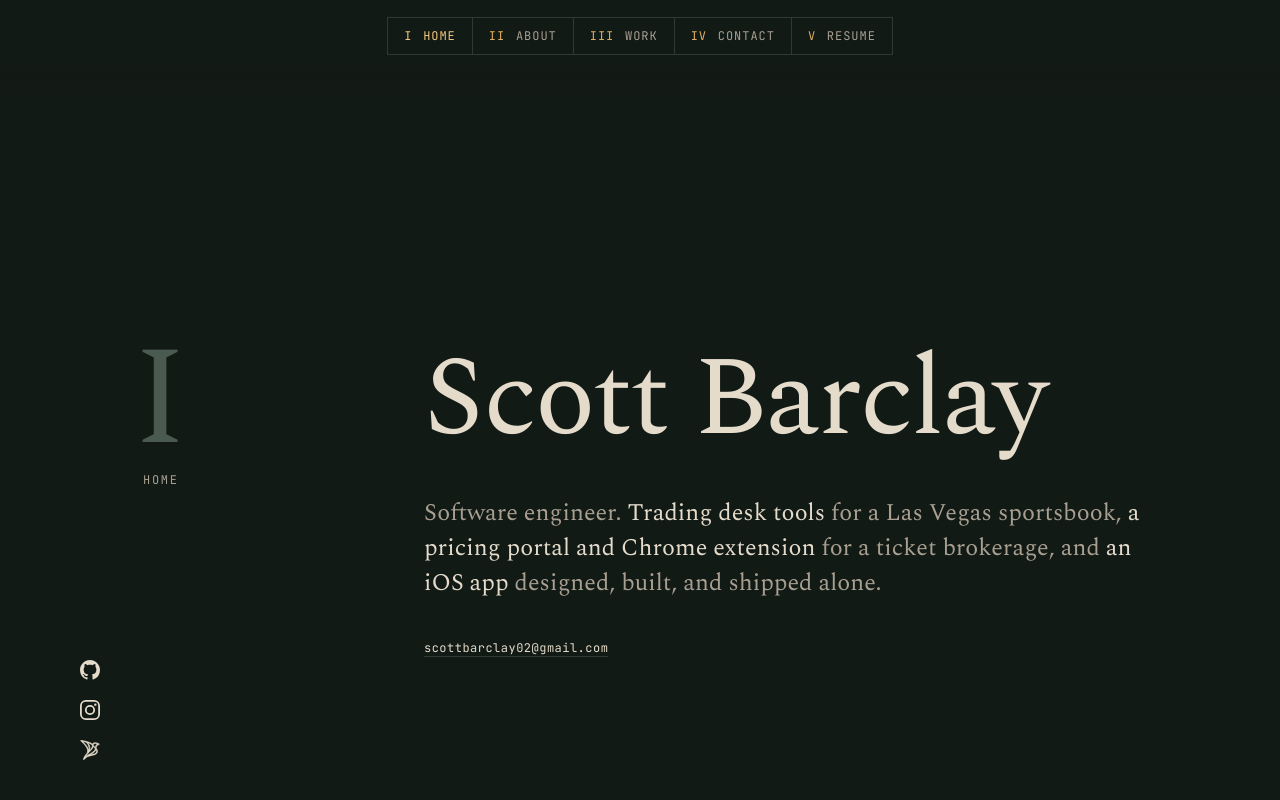
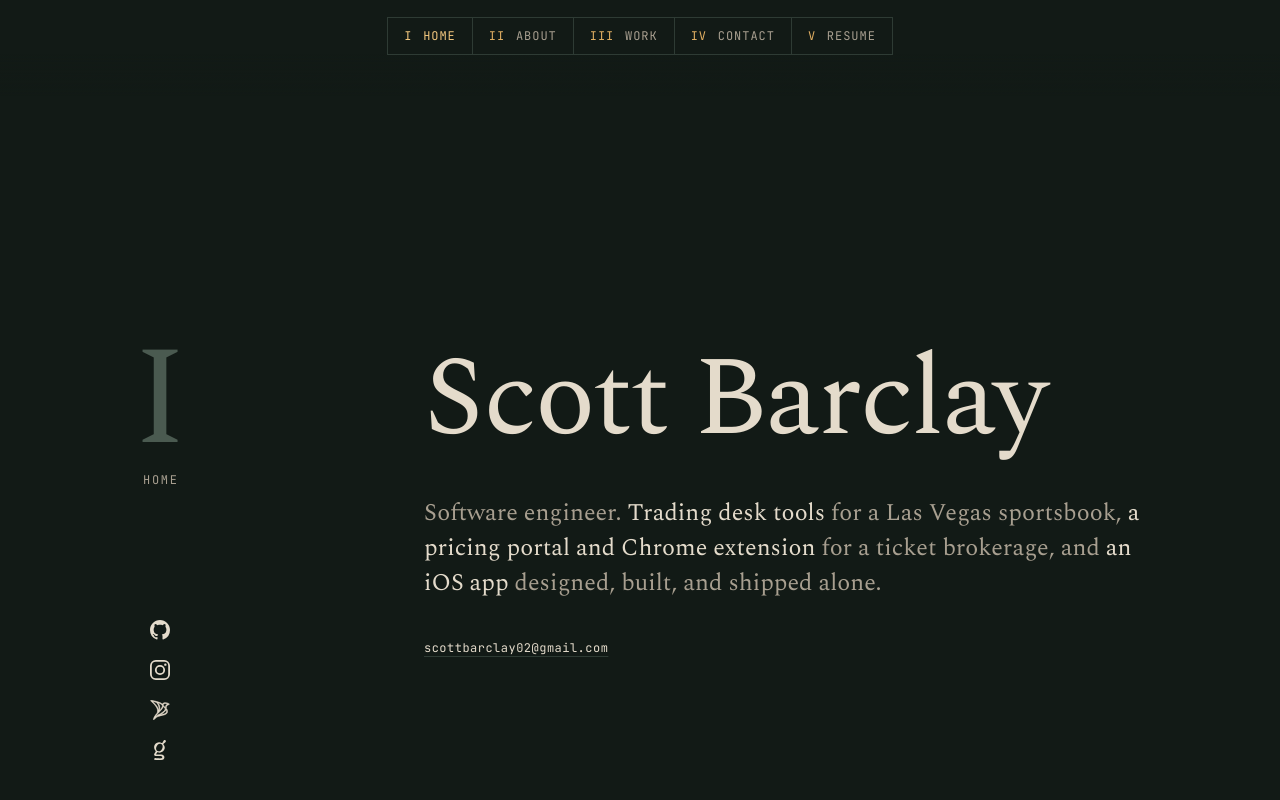
Before and after one commit to sbrcly/portfolio-v4, a Next.js app: page / in a window 1280 px wide. Shown: the top 800 px of the page. Built offline with nearby package versions, Linux system fonts and the light colour scheme.

Commit message:
goodreads, icons on the axis, scroll docked footer icons

```diff
--- a/app/page.module.css
+++ b/app/page.module.css
@@ -53,11 +53,12 @@
   display: none;
 }
 
-/* IV Contact */
+/* IV Contact. No statement: the email opens the measure, 28px under its
+   rule (the measure's own 12px and this margin). */
 
 .contactEmail {
   display: inline-block;
-  margin-top: 24px;
+  margin-top: 16px;
   font-weight: 200;
   font-size: 48px;
   line-height: normal;
@@ -109,7 +110,6 @@
   }
 
   .contactEmail {
-    margin-top: 16px;
     font-size: 26px;
     word-break: break-all;
   }
--- a/app/page.tsx
+++ b/app/page.tsx
@@ -23,7 +23,7 @@ export default function Home() {
   return (
     <>
       <Frame />
-      <Margin chapters={MARGIN} />
+      <Margin chapters={MARGIN} dockFrom="iv" />
       <main id="content">
         <Hero />
 
@@ -110,7 +110,6 @@ export default function Home() {
             numeral="IV"
             label="Contact"
             headingId="h-iv"
-            statement="Email is the only channel."
           >
             <a
               href={`mailto:${EMAIL}`}
--- a/components/chapter-opener/ChapterOpener.tsx
+++ b/components/chapter-opener/ChapterOpener.tsx
@@ -6,7 +6,8 @@ type Props = {
   label: string;
   /** id for the h2; the enclosing section points aria-labelledby at it. */
   headingId: string;
-  statement: string;
+  /** The measure's opening line. Without one it opens with its children. */
+  statement?: string;
   children?: React.ReactNode;
 };
 
@@ -28,7 +29,7 @@ export default function ChapterOpener({
         </h2>
       </div>
       <div className={styles.measure} data-fade="">
-        <p className={styles.statement}>{statement}</p>
+        {statement && <p className={styles.statement}>{statement}</p>}
         {children}
       </div>
     </div>
--- a/components/footer/Footer.tsx
+++ b/components/footer/Footer.tsx
@@ -2,17 +2,51 @@ import { EMAIL, RESUME_HREF } from "@/components/frame/chapters";
 import SocialIcons from "@/components/social/SocialIcons";
 import styles from "./footer.module.css";
 
+const COLOPHON = "Scott Barclay · 2026";
+const RESUME = (
+  <>
+    <span className={styles.numeral}>V</span>&nbsp;Resume
+  </>
+);
+
 export default function Footer() {
   return (
     <footer className={styles.footer}>
-      <span className={styles.colophon}>Scott Barclay · 2026</span>
+      <span className={styles.colophon}>{COLOPHON}</span>
+      {/* From 960px up: where the running margin's icons end the page. */}
+      <span className={styles.slot} />
       <a href={`mailto:${EMAIL}`} className={styles.email}>
         {EMAIL}
       </a>
       <SocialIcons className={styles.social} />
       <a href={RESUME_HREF} className={styles.resume}>
-        <span className={styles.numeral}>V</span>&nbsp;Resume
+        {RESUME}
       </a>
     </footer>
   );
 }
+
+/**
+ * The footer's line again, with nothing in it seen, for the running margin
+ * to pin to the viewport's bottom: exactly where the footer is when the page
+ * can scroll no further. Its children go in the lead, the box that runs from
+ * the line's left edge to the slot's, so a child can be placed on the slot
+ * (left: 100%) without the slot being measured.
+ */
+export function FooterGhost({ children }: { children: React.ReactNode }) {
+  return (
+    <div className={`${styles.footer} ${styles.ghost}`}>
+      <div className={styles.lead}>
+        <span className={styles.unseen} aria-hidden="true">
+          {COLOPHON}
+        </span>
+        {children}
+      </div>
+      <span className={styles.slot} />
+      <div className={`${styles.rest} ${styles.unseen}`} aria-hidden="true">
+        <span>{EMAIL}</span>
+        <span>{RESUME}</span>
+      </div>
+    </div>
+  );
+}
--- a/components/footer/footer.module.css
+++ b/components/footer/footer.module.css
@@ -1,10 +1,13 @@
 .footer {
+  --line-gap: 28px;
+  /* The space under the line. */
+  --foot: 40px;
   display: flex;
   align-items: center;
-  gap: 28px;
+  gap: var(--line-gap);
   width: var(--column);
   margin: 0 auto;
-  padding: 32px 0 40px;
+  padding: 32px 0 var(--foot);
   border-top: 1px solid var(--rule);
   font-family: var(--font-mono);
   font-weight: 400;
@@ -22,16 +25,67 @@
   color: var(--brass);
 }
 
-/* The icon links, below 960px: from there up the running margin has them. */
+/* The icon links, below 960px: from there up they are the running margin's,
+   and they end the page docked in the slot (components/margin). */
 .social {
   --gap: 24px;
   display: none;
+}
+
+/* The slot: four icons in a row, 24px apart, centered between the colophon
+   and the email and on the line, whatever the line's height. Empty: the
+   icons over it are the margin's. */
+.slot {
+  display: none;
+  width: 152px;
+  height: 20px;
+  margin: -10px auto;
 }
 
 @media (max-width: 959px) {
   .social {
     display: flex;
   }
+}
+
+@media (min-width: 960px) {
+  .colophon {
+    margin-right: 0;
+  }
+
+  .slot {
+    display: block;
+  }
+}
+
+/* The ghost (FooterGhost): the same line with the free space given to two
+   boxes rather than the slot's margins, half each, so the lead ends where
+   the slot begins. Shown only where the margin shows it, from 960px up. */
+.ghost {
+  gap: 0;
+  border-top-color: transparent;
+}
+
+.ghost .slot {
+  margin-right: 0;
+  margin-left: 0;
+}
+
+.lead {
+  position: relative;
+  flex: 1 1 auto;
+  padding-right: var(--line-gap);
+}
+
+.rest {
+  display: flex;
+  flex: 1 1 auto;
+  gap: var(--line-gap);
+  padding-left: var(--line-gap);
+}
+
+.unseen {
+  visibility: hidden;
 }
 
 /* Phone: email on its own row, the icons on the next, then the colophon and
--- a/components/margin/Margin.tsx
+++ b/components/margin/Margin.tsx
@@ -9,6 +9,7 @@ import {
   getLightTarget,
   subscribeLightTarget,
 } from "@/components/light/handover";
+import { FooterGhost } from "@/components/footer/Footer";
 import { hasViewTimelines, onScrollFrame } from "@/components/scroll/frames";
 import SocialIcons from "@/components/social/SocialIcons";
 import { planMargin, type MarginChapter } from "./glyphs";
@@ -101,14 +102,27 @@ const litEntry = () =>
  * and back in after it. The second line keeps the light's timing.
  *
  * Numeral, label, and entry are decorative and hidden from assistive
- * technology. The icon links pinned at the column's foot are not: they are
- * the one part of the margin that is read, focused, and clicked.
+ * technology. The icon links are not: they are the one part of the margin
+ * that is read, focused, and clicked. They stand stacked on the margin's
+ * axis at the viewport's foot, and over the page's last stretch of scroll
+ * they travel to the footer's empty slot and stay over it, still fixed
+ * (margin.module.css has the window).
  */
-export default function Margin({ chapters }: { chapters: MarginChapter[] }) {
+export default function Margin({
+  chapters,
+  dockFrom,
+}: {
+  chapters: MarginChapter[];
+  /** The chapter whose top on the midline opens the dock's window. Without
+      one, the window is the page's last viewport height of scroll. */
+  dockFrom?: string;
+}) {
   const root = useRef<HTMLDivElement>(null);
   const head = useRef<HTMLDivElement>(null);
   const entry = useRef<HTMLSpanElement>(null);
   const plan = useMemo(() => planMargin(chapters), [chapters]);
+  // The chapter's position: its data-chapter, and its timeline's number.
+  const dockChapter = chapters.findIndex((chapter) => chapter.id === dockFrom);
 
   useEffect(() => {
     const rootEl = root.current;
@@ -144,7 +158,7 @@ export default function Margin({ chapters }: { chapters: MarginChapter[] }) {
     // the rules in margin.module.css: the lead on the outgoing chapter, the
     // trail on the incoming one until its top is under the frame, each
     // stopping at the chapter's center, and the trail ending with the page.
-    // Reduced motion steps at the boundary.
+    // Reduced motion steps at the boundary. The dock's progress likewise.
     let stopFrames: (() => void) | undefined;
     if (!hasViewTimelines()) {
       const sections = [
@@ -154,6 +168,12 @@ export default function Margin({ chapters }: { chapters: MarginChapter[] }) {
       const reduced = window.matchMedia("(prefers-reduced-motion: reduce)");
       const within = (value: number, from: number, to: number) =>
         Math.min(1, Math.max(0, (value - from) / (to - from)));
+      const write = (name: string, progress: number) => {
+        const value = String(+progress.toFixed(4));
+        if (rootEl.style.getPropertyValue(name) !== value) {
+          rootEl.style.setProperty(name, value);
+        }
+      };
 
       stopFrames = onScrollFrame(() => {
         if (!wide.matches) return;
@@ -188,12 +208,20 @@ export default function Margin({ chapters }: { chapters: MarginChapter[] }) {
                 Math.max(trail, trail / Math.max(trail + 1 - pageEnd, 0.0001))) /
               2;
 
-          const name = `--boundary-${incoming.dataset.chapter}`;
-          const value = String(+progress.toFixed(4));
-          if (rootEl.style.getPropertyValue(name) !== value) {
-            rootEl.style.setProperty(name, value);
-          }
+          write(`--boundary-${incoming.dataset.chapter}`, progress);
         });
+
+        const dockEnd = end > 0 ? within(window.scrollY, end - height, end) : 0;
+        let dock = dockEnd;
+        if (dockChapter > 0 && sections[dockChapter]) {
+          const top = sections[dockChapter].getBoundingClientRect().top;
+          const dockStart = within(half - top, 0, height);
+          dock = Math.max(
+            dockStart / Math.max(dockStart + 1 - dockEnd, 0.0001),
+            within(dockEnd, 0.9, 1)
+          );
+        }
+        write("--dock", reduced.matches ? +(dock > 0.5) : dock);
       });
     }
 
@@ -203,7 +231,7 @@ export default function Margin({ chapters }: { chapters: MarginChapter[] }) {
       entryFader.stop();
       stopFrames?.();
     };
-  }, [plan]);
+  }, [plan, dockChapter]);
 
   const glyphs = plan.glyphs.map(({ char, before, opacity, width }, index) => (
     <span key={index} className={styles.run}>
@@ -263,7 +291,21 @@ export default function Margin({ chapters }: { chapters: MarginChapter[] }) {
           data-phase="in"
           aria-hidden="true"
         />
-        <SocialIcons className={styles.social} />
+      </div>
+      <div
+        className={styles.dock}
+        data-from={dockChapter > 0 ? "" : undefined}
+        style={
+          dockChapter > 0
+            ? ({
+                "--dock-timeline": `--chapter-${dockChapter}`,
+              } as React.CSSProperties)
+            : undefined
+        }
+      >
+        <FooterGhost>
+          <SocialIcons className={styles.social} />
+        </FooterGhost>
       </div>
     </div>
   );
--- a/components/margin/margin.module.css
+++ b/components/margin/margin.module.css
@@ -38,23 +38,56 @@
   gap: 12px;
 }
 
-/* The icon links, pinned 40px above the viewport's bottom. No left or right:
-   the block keeps the place it has in the column, on its left edge. The one
-   part of the margin that takes the pointer. Off below 620px of height,
-   where it would run into the numeral. */
+/* The icon links. A copy of the footer's line (FooterGhost), nothing in it
+   seen, lies on the viewport's bottom edge, where the footer itself is when
+   the page ends; the icons are placed in its lead, whose right edge is the
+   slot's left. Off below 620px of height, where the stack would run into
+   the numeral. */
+.dock {
+  position: fixed;
+  right: 0;
+  bottom: 0;
+  left: 0;
+  display: none;
+}
+
+@media (min-height: 620px) {
+  .dock {
+    display: block;
+  }
+}
+
+/* Each icon is placed by hand, a straight line in --dock from its place in
+   the stack (0) to its place in the slot (1). The stack: centered on the
+   margin's axis, 20px apart, the last icon 40px above the viewport's bottom.
+   The slot: a row from the lead's right edge, 24px apart, centered on the
+   line. The list has no size, so only the links take the pointer; the one
+   part of the margin that does. */
 .social {
-  --gap: 20px;
-  position: fixed;
-  bottom: 40px;
-  display: none;
-  flex-direction: column;
+  --stack-gap: 20px;
+  --row-gap: 24px;
+  /* The targets go on meeting as the icons move apart. */
+  --gap: calc(
+    var(--stack-gap) + var(--dock) * (var(--row-gap) - var(--stack-gap))
+  );
+  position: absolute;
+  top: 0;
+  bottom: 0;
+  left: calc(var(--dock) * 100% + (1 - var(--dock)) * (var(--axis) - 10px));
   pointer-events: auto;
 }
 
-@media (min-height: 620px) {
-  .social {
-    display: flex;
-  }
+/* The lead's bottom edge is the line's, --foot above the viewport's. */
+.social li {
+  position: absolute;
+  left: calc(var(--dock) * var(--index) * (20px + var(--row-gap)));
+  bottom: calc(
+    var(--dock) * (50% - 10px) + (1 - var(--dock)) *
+      (
+        40px - var(--foot) + (var(--count) - 1 - var(--index)) *
+          (20px + var(--stack-gap))
+      )
+  );
 }
 
 .numeral {
@@ -264,6 +297,64 @@
   }
 }
 
+/* The dock's progress. Its window ends where the page does, and opens one
+   viewport height of scroll before that, or, given a chapter (Margin.tsx
+   sets data-from and the chapter's timeline), with that chapter's top on the
+   viewport's midline: the boundary the numeral turns on. A window that opens
+   on a chapter is two halves, each a viewport height of scroll long: from
+   its opening on, on the chapter's timeline, and up to the page's end, on
+   the root's. Inside both, the first over the first plus what is left of the
+   second is the scroll's place in the window, linear from one end to the
+   other. The window is never shorter than the page's last tenth of a
+   viewport, so a page that ends before the chapter's top reaches the midline
+   still ends docked. */
+@supports (animation-timeline: view()) {
+  .dock {
+    animation: dock-end linear both;
+    animation-timeline: scroll(root);
+    animation-range-start: calc(100% - 100svh);
+    animation-range-end: 100%;
+    --dock-window: var(--dock-end);
+    --dock: var(--dock-window);
+  }
+
+  .dock[data-from] {
+    animation: dock-start linear both, dock-end linear both;
+    animation-timeline: var(--dock-timeline), scroll(root);
+    animation-range-start: cover 50svh, calc(100% - 100svh);
+    animation-range-end: cover 150svh, 100%;
+    --dock-window: max(
+      var(--dock-start) / max(var(--dock-start) + 1 - var(--dock-end), 0.0001),
+      clamp(0, (var(--dock-end) - 0.9) * 10, 1)
+    );
+  }
+
+  /* Reduced motion: one jump, at the window's midpoint. */
+  @media (prefers-reduced-motion: reduce) {
+    .dock {
+      --dock: clamp(0, (var(--dock-window) - 0.5) * 100000, 1);
+    }
+  }
+}
+
+@keyframes dock-start {
+  from {
+    --dock-start: 0;
+  }
+  to {
+    --dock-start: 1;
+  }
+}
+
+@keyframes dock-end {
+  from {
+    --dock-end: 0;
+  }
+  to {
+    --dock-end: 1;
+  }
+}
+
 @keyframes lead-1 {
   from {
     --lead-1: 0;
--- a/components/social/SocialIcons.tsx
+++ b/components/social/SocialIcons.tsx
@@ -41,18 +41,32 @@ const LINKS = [
       </svg>
     ),
   },
+  {
+    label: "Goodreads",
+    href: "https://www.goodreads.com/user/show/138723724",
+    icon: (
+      <svg viewBox="0 0 24 24" aria-hidden="true" focusable="false">
+        <path d="M17.346.026c.422-.083.859.037 1.179.325.346.284.55.705.557 1.153-.023.457-.247.88-.612 1.156l-2.182 1.748a.601.601 0 0 0-.255.43.52.52 0 0 0 .11.424 5.886 5.886 0 0 1 .832 6.58c-1.394 2.79-4.503 3.99-7.501 2.927a.792.792 0 0 0-.499-.01c-.224.07-.303.18-.453.383l-.014.02-.941 1.254s-.792.985.457.935c3.027-.119 3.817-.119 5.439-.01 2.641.18 3.806 1.903 3.806 3.275 0 1.623-1.036 3.383-3.809 3.383a117.46 117.46 0 0 0-5.517-.03c-.31.005-.597.013-.835.02-.228.006-.41.011-.52.011-.712 0-1.648-.186-1.66-1.068-.008-.729.624-1.12 1.11-1.172.43-.045.815.007 1.24.064.252.034.518.07.815.088.185.011.366.025.552.038.53.038 1.102.08 1.926.087.427.005.759.01 1.025.015.695.012.941.016 1.28-.015 1.248-.112 1.832-.61 1.832-1.376 0-.805-.584-1.264-1.698-1.414-1.564-.213-2.33-.163-3.72-.074a87.66 87.66 0 0 1-1.669.095c-.608.029-2.449.026-2.682-1.492-.053-.416-.073-1.116.807-2.325l.75-1.003c.36-.49.582-.898.053-1.559 0 0-.39-.468-.52-.638-1.215-1.587-1.512-4.08-.448-6.114 1.577-3.011 5.4-4.26 8.37-2.581.253.143.438.203.655.163.201-.032.27-.167.363-.344.02-.04.042-.082.067-.126.004-.01.241-.465.535-1.028l.734-1.41a1.493 1.493 0 0 1 1.041-.785ZM9.193 13.243c1.854.903 3.912.208 5.254-2.47 1.352-2.699.827-5.11-1.041-6.023C10.918 3.537 8.81 5.831 8.017 7.41c-1.355 2.698-.717 4.886 1.147 5.818Z" />
+      </svg>
+    ),
+  },
 ];
 
 /**
- * The three links out, as icons with no text: each link is named by its
+ * The four links out, as icons with no text: each link is named by its
  * aria-label. The list's layout (direction, --gap, where it shows) belongs
- * to whoever places it: the running margin and the footer.
+ * to whoever places it: the running margin and the footer. A placer that
+ * sets each icon by hand has its place in the list (--index) and the
+ * list's length (--count).
  */
 export default function SocialIcons({ className }: { className?: string }) {
   return (
-    <ul className={className ? `${styles.list} ${className}` : styles.list}>
-      {LINKS.map(({ label, href, icon }) => (
-        <li key={label}>
+    <ul
+      className={className ? `${styles.list} ${className}` : styles.list}
+      style={{ "--count": LINKS.length } as React.CSSProperties}
+    >
+      {LINKS.map(({ label, href, icon }, index) => (
+        <li key={label} style={{ "--index": index } as React.CSSProperties}>
           <a
             href={href}
             className={styles.link}
```
Also changed, not shown: app/globals.css (+21 -0 lines), public/images/prava-mark-source.png (deleted).
